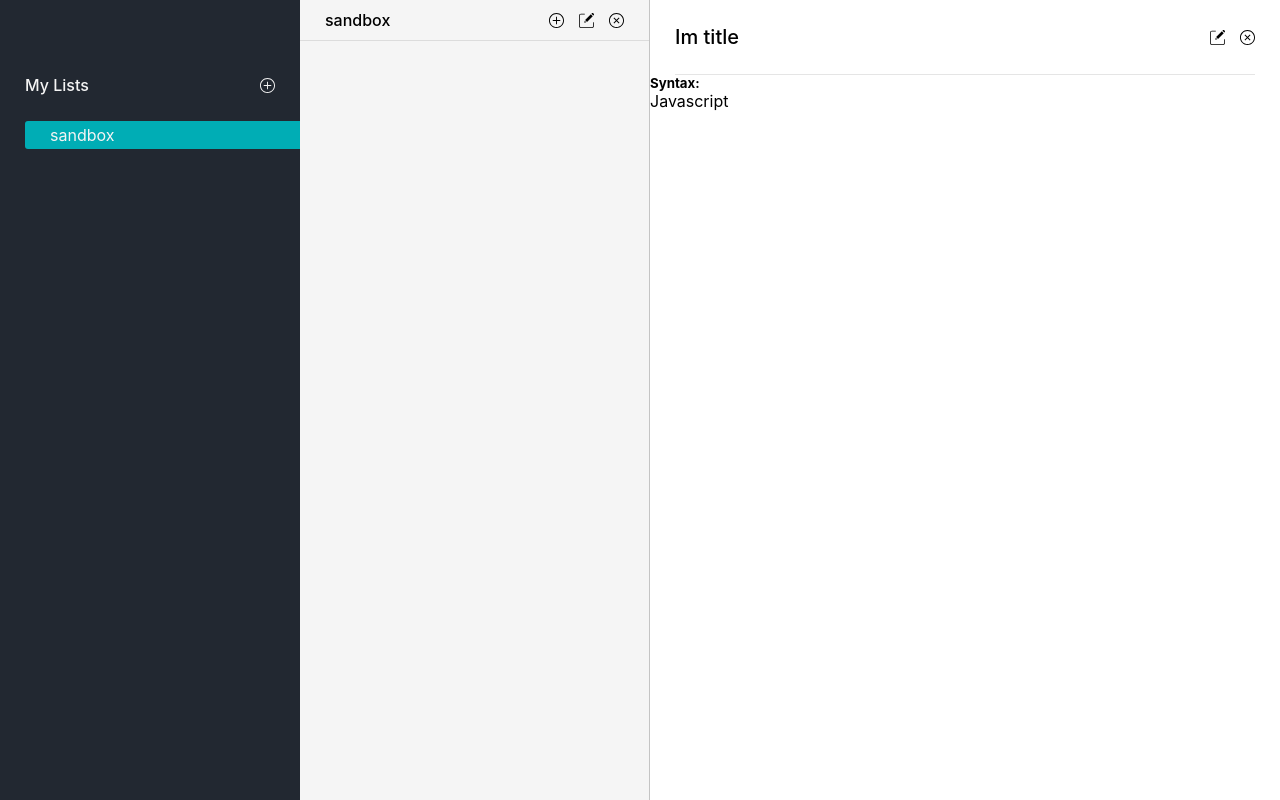
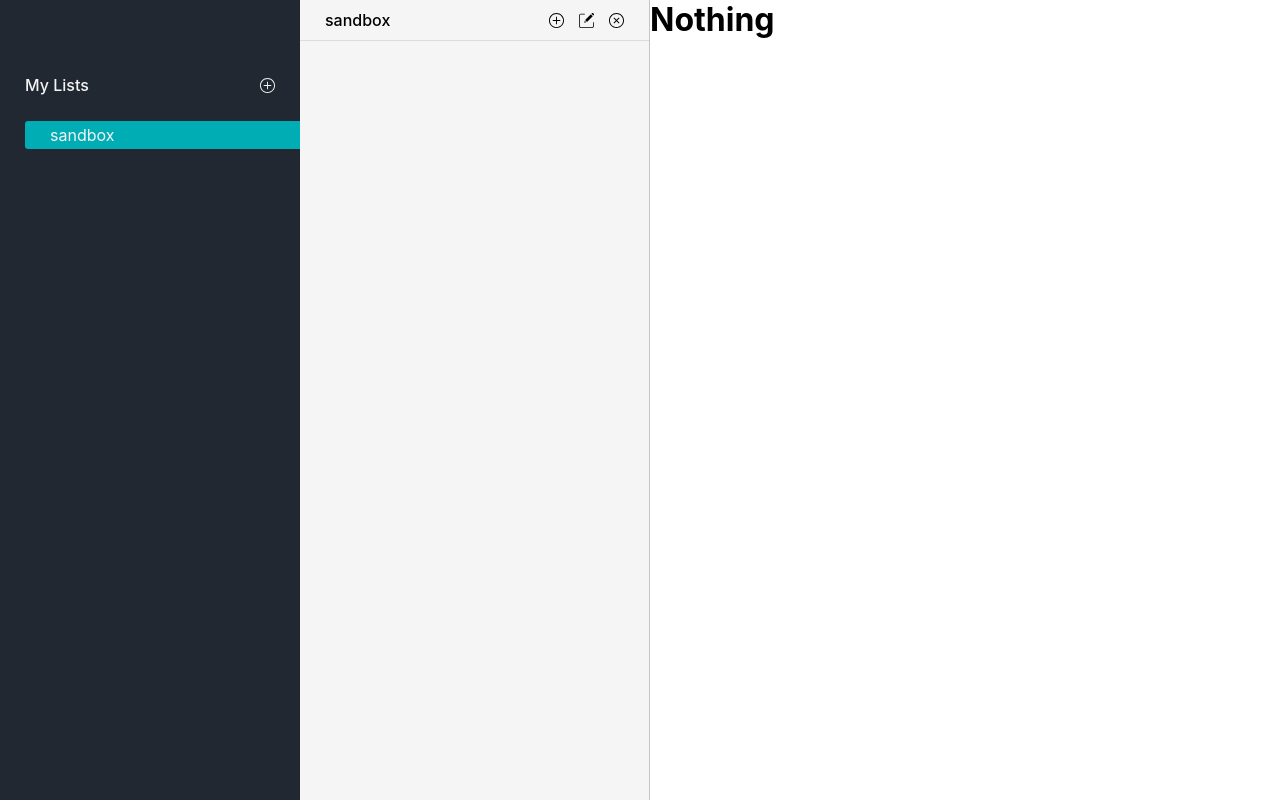
Before and after one commit to kevscript/SnipLib, a React (Create React App) app: page / in a window 1280 px wide. Built offline with nearby package versions, Linux system fonts and the light colour scheme.

Commit message:
the previous Main component becomes a container for different view modes

```diff
--- a/src/components/Main.js
+++ b/src/components/Main.js
@@ -1,85 +1,44 @@
 import React from 'react'
 import styled from 'styled-components'
-import ReactTooltip from 'react-tooltip'
+import { connect } from 'react-redux'
 
-import EditIcon from '../assets/editDark.svg'
-import DeleteIcon from '../assets/deleteDark.svg'
+import MainCreate from './MainCreate'
+import MainRead from './MainRead'
 
 const Container = styled.div`
   flex-grow: 1;
-  min-height: 100vh;
 `
 
-const Header = styled.div`
-  margin: 0 25px;
-  position: relative;
-  flex-grow: 1;
-  display: flex;
-  justify-content: space-between;
-  align-items: center;
-  padding: 25px 0;
-  border-bottom: 1px solid rgba(0,0,0,0.1);
-`
+const Main = ({ snippets }) => {
+  const { viewMode } = snippets
 
-const ActionsContainer = styled.div`
-  display: flex;
-  position: relative;
-`
+  if (viewMode === 'create') {
+    return (
+      <Container>
+        <MainCreate />
+      </Container>
+    )
+  }
 
-const IconContainer = styled.div`
-  cursor: pointer;
-  width: 15px;
-  height: 15px;
-  position: relative;
-  display: flex;
-  justify-content: center;
-  align-items: center;
+  if (viewMode === 'read') {
+    return (
+      <Container>
+        <MainRead />
+      </Container>
+    )
+  }
 
-  &:not(:last-child) {
-    margin-right: 15px;
-  }
-`
-
-const Title = styled.h3`
-  font-size: 20px;
-  font-weight: 500;
-`
-
-const Icon = styled.img`
-  display: block;
-  width: auto;
-  height: 100%;
-`
-
-const Editor = styled.div``
-
-const Main = () => {
   return (
     <Container>
-      <Header>
-        <Title>Im title</Title>
-        <ActionsContainer>
-          <IconContainer>
-            <Icon  src={EditIcon} data-tip=" Edit Snippet" />
-            <ReactTooltip place="bottom" type="dark" effect="solid"/>
-          </IconContainer>
-          <IconContainer>
-            <Icon src={DeleteIcon} data-tip="Delete Snippet"/>
-            <ReactTooltip place="bottom" type="dark" effect="solid"/>
-          </IconContainer>
-        </ActionsContainer>
-      </Header>
-      <div>
-        <div>
-          <h5>Syntax:</h5>
-          <p>Javascript</p>
-        </div>
-        <Editor>
-
-        </Editor>
-      </div>
+      <h1>Nothing</h1>
     </Container>
   )
 }
 
-export default Main
+const mapStateToProps = state => ({
+  snippets: state.snippets
+})
+
+const mapDispatchToProps = {}
+
+export default connect(mapStateToProps, mapDispatchToProps)(Main)
```
